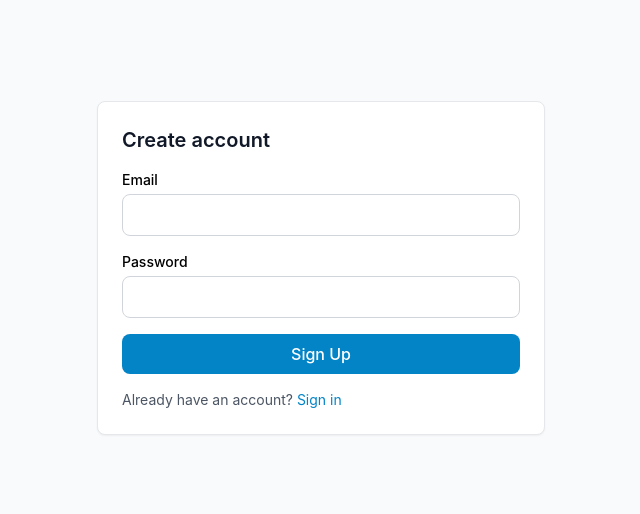
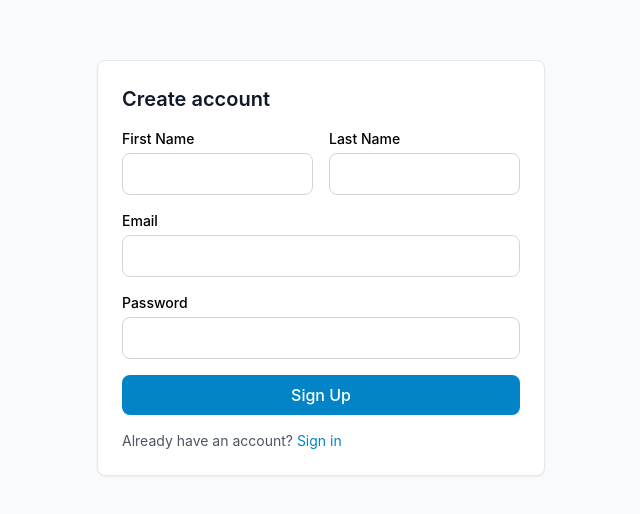
Before and after one commit to avihhan/procuroid, a React (Vite) app in the folder procuroid-frontend/: page /signup in a window 1280 px wide. Shown: the part 132-646 px from the top of the page, without its empty margins (319-959 px from the left). Built offline with nearby package versions, Linux system fonts and the light colour scheme.

Commit message:
Sign up page complete

```diff
--- a/procuroid-frontend/src/pages/auth/Signup.tsx
+++ b/procuroid-frontend/src/pages/auth/Signup.tsx
@@ -45,14 +45,58 @@ export default function SignUp() {
         {msg && <div className="mb-3 text-sm text-green-700">{msg}</div>}
         {err && <div className="mb-3 text-sm text-red-600">{err}</div>}
         <form onSubmit={onSubmit} className="space-y-4">
-          <div><label className="block text-sm font-medium mb-1">Email</label>
-            <input className="input-field" type="email" value={email} onChange={e=>setEmail(e.target.value)} required /></div>
-          <div><label className="block text-sm font-medium mb-1">Password</label>
-            <input className="input-field" type="password" value={password} onChange={e=>setPassword(e.target.value)} required />
+          <div className="grid grid-cols-2 gap-4">
+            <div>
+              <label className="block text-sm font-medium mb-1">First Name</label>
+              <input
+                className="input-field"
+                type="text"
+                value={firstName}
+                onChange={(e) => setFirstName(e.target.value)}
+                required
+              />
+            </div>
+            <div>
+              <label className="block text-sm font-medium mb-1">Last Name</label>
+              <input
+                className="input-field"
+                type="text"
+                value={lastName}
+                onChange={(e) => setLastName(e.target.value)}
+                required
+              />
+            </div>
           </div>
-          <button className="btn-primary w-full" disabled={loading}>{loading ? 'Signing up...' : 'Sign Up'}</button>
+          <div>
+            <label className="block text-sm font-medium mb-1">Email</label>
+            <input
+              className="input-field"
+              type="email"
+              value={email}
+              onChange={(e) => setEmail(e.target.value)}
+              required
+            />
+          </div>
+          <div>
+            <label className="block text-sm font-medium mb-1">Password</label>
+            <input
+              className="input-field"
+              type="password"
+              value={password}
+              onChange={(e) => setPassword(e.target.value)}
+              required
+            />
+          </div>
+          <button className="btn-primary w-full" disabled={loading}>
+            {loading ? 'Signing up...' : 'Sign Up'}
+          </button>
         </form>
-        <p className="text-sm text-gray-600 mt-4">Already have an account? <Link to="/signin" className="text-primary-600">Sign in</Link></p>
+        <p className="text-sm text-gray-600 mt-4">
+          Already have an account?{' '}
+          <Link to="/signin" className="text-primary-600">
+            Sign in
+          </Link>
+        </p>
       </div>
     </div>
   );
```
